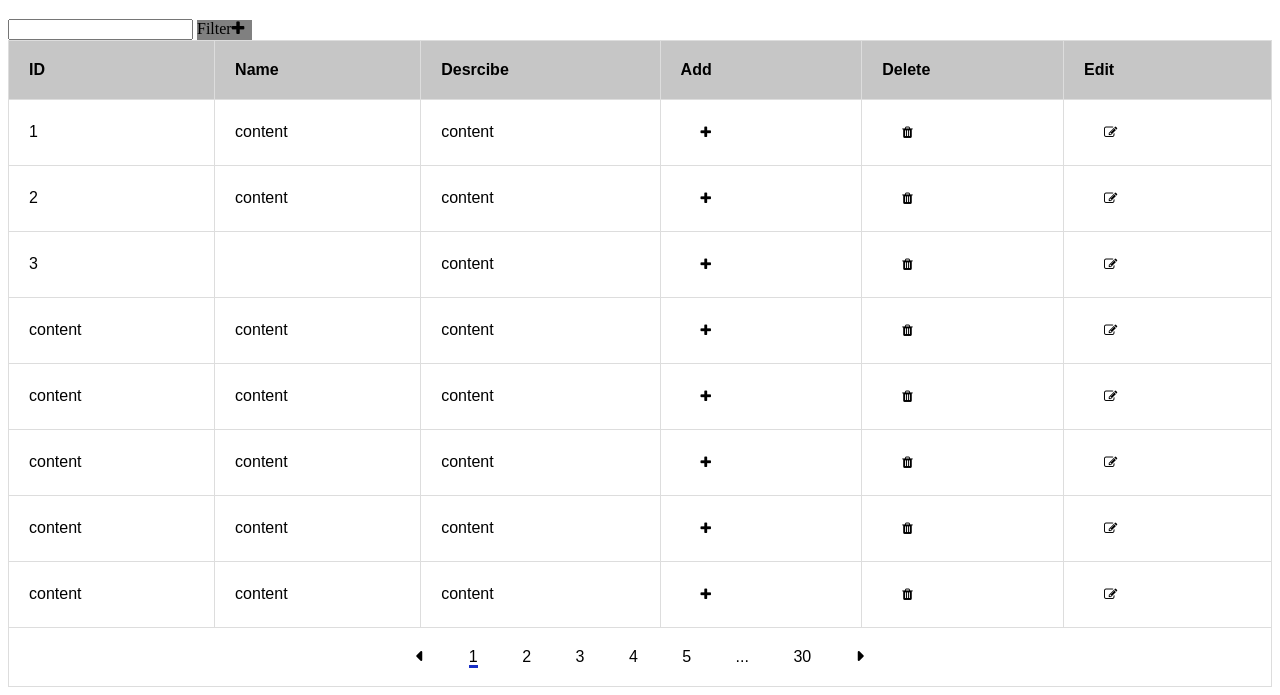
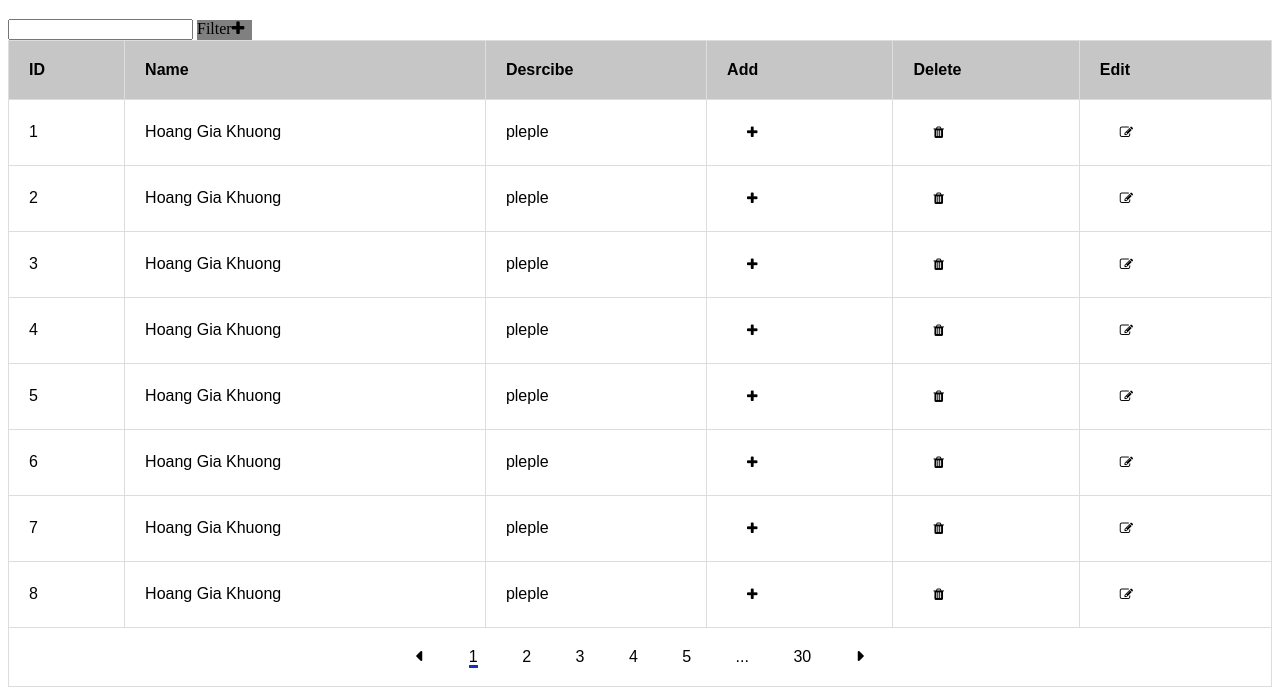
Before and after one commit to GiaKhuong32/ADMIN-PAGE-, a plain HTML site: page index.html in a window 1280 px wide. Shown: the part 117-812 px from the top of the page. Drawn offline with Linux system fonts and the light colour scheme.

Commit message:
bai tap tuan 2

```diff
--- a/index.html
+++ b/index.html
@@ -54,65 +54,65 @@
     <tbody>
       <tr>
           <td>1</td>
-          <td>content</td>
-          <td>content</td>
+          <td>Hoang Gia Khuong </td>
+          <td>pleple</td>
           <td><button class="btn"><i class="fa fa-plus"></i></button></td>
           <td><button class="btn"><i class="fa fa-trash"></i></button></td>
           <td><button class="btn"><i class="fa fa-edit"></i></button></td>
       </tr>
       <tr>
         <td>2</td>
-        <td>content</td>
-        <td>content</td>
+        <td>Hoang Gia Khuong </td>
+        <td>pleple</td>
         <td><button class="btn"><i class="fa fa-plus"></i></button></td>
         <td><button class="btn"><i class="fa fa-trash"></i></button></td>
         <td><button class="btn"><i class="fa fa-edit"></i></button></td>
     </tr>
       <tr>
       <td>3</td>
-      <td></td>
-      <td>content</td>
+      <td>Hoang Gia Khuong </td>
+      <td>pleple</td>
       <td><button class="btn"><i class="fa fa-plus"></i></button></td>
       <td><button class="btn"><i class="fa fa-trash"></i></button></td>
       <td><button class="btn"><i class="fa fa-edit"></i></button></td>
 
     </tr>
     <tr>
-    <td>content</td>
-    <td>content</td>
-    <td>content</td>
+    <td>4</td>
+    <td>Hoang Gia Khuong </td>
+    <td>pleple</td>
     <td><button class="btn"><i class="fa fa-plus"></i></button></td>
     <td><button class="btn"><i class="fa fa-trash"></i></button></td>
     <td><button class="btn"><i class="fa fa-edit"></i></button></td>
     </tr>
     <tr>
-  <td>content</td>
-  <td>content</td>
-  <td>content</td>
+  <td>5</td>
+  <td>Hoang Gia Khuong </td>
+  <td>pleple</td>
   <td><button class="btn"><i class="fa fa-plus"></i></button></td>
   <td><button class="btn"><i class="fa fa-trash"></i></button></td>
   <td><button class="btn"><i class="fa fa-edit"></i></button></td>
     </tr>
     <tr>
-      <td>content</td>
-      <td>content</td>
-      <td>content</td>
+      <td>6</td>
+      <td>Hoang Gia Khuong </td>
+      <td>pleple</td>
       <td><button class="btn"><i class="fa fa-plus"></i></button></td>
       <td><button class="btn"><i class="fa fa-trash"></i></button></td>
       <td><button class="btn"><i class="fa fa-edit"></i></button></td>
   </tr>
   <tr>
-    <td>content</td>
-    <td>content</td>
-    <td>content</td>
+    <td>7</td>
+    <td>Hoang Gia Khuong </td>
+    <td>pleple</td>
     <td><button class="btn"><i class="fa fa-plus"></i></button></td>
     <td><button class="btn"><i class="fa fa-trash"></i></button></td>
     <td><button class="btn"><i class="fa fa-edit"></i></button></td>
       </tr>
       <tr>
-        <td>content</td>
-        <td>content</td>
-        <td>content</td>
+        <td>8</td>
+        <td>Hoang Gia Khuong </td>
+        <td>pleple</td>
         <td><button class="btn"><i class="fa fa-plus"></i></button></td>
         <td><button class="btn"><i class="fa fa-trash"></i></button></td>
         <td><button class="btn"><i class="fa fa-edit"></i></button></td>
```
